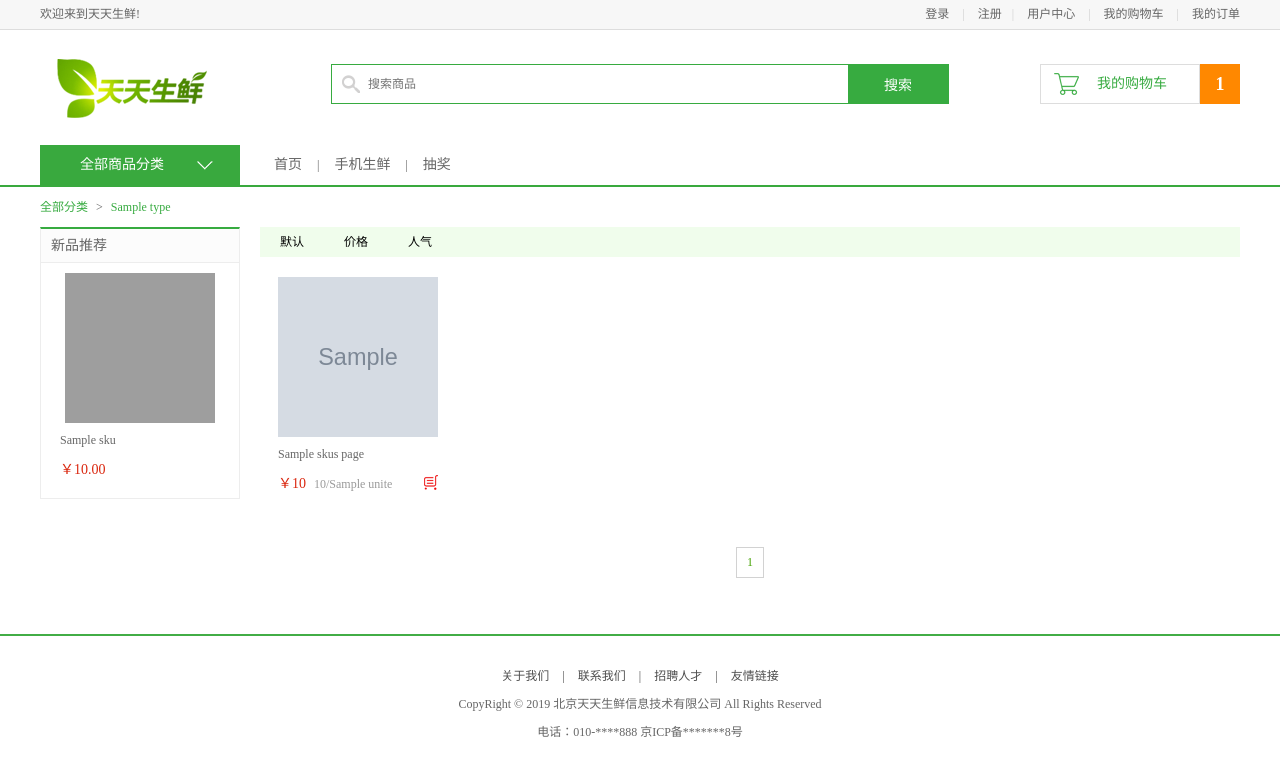
After one commit to ec1iqse/dailyfresh, a Django app: template templates/list.html in a window 1280 px wide. The commit adds this page. Shown: the top 776 px of the page. Run offline with Django 3.2, Linux system fonts and the light colour scheme; tables that the repository leaves empty hold one stand-in row (values such as "Sample post"); the template is opened without the code that fills it: values that come from a table or form of the project are taken from there, most other values are stand-ins (such as "Sample title", 1, 10 or a date in 2020); grey boxes marked "Sample" are stand-in pictures; data that the repository does not hold is empty; parts of the project's set-up code (start-up, migrations or seed data) failed here and were passed over; grey boxes are pictures that could not be loaded.

Commit message:
用户历史浏览记录 添加 完成 02_商品列表页内容的获取和显示 完成

```diff
--- a/apps/goods/urls.py
+++ b/apps/goods/urls.py
@@ -18,10 +18,12 @@ from django.urls import re_path
 from django.urls import path
 from .views import IndexView
 from .views import DetailView
+from .views import ListView
 
 # app_name = 'goods'
 
 urlpatterns = [
     path('index', IndexView.as_view(), name='index'),  # 首页
-    re_path(r'^goods/(?P<goods_id>\d+)$', DetailView.as_view(), name='detail')  # 详情页
+    re_path(r'^goods/(?P<goods_id>\d+)$', DetailView.as_view(), name='detail'),  # 详情页
+    re_path(r'^list/(?P<type_id>\d+)/(?P<page>\d+)$', ListView.as_view(), name='list')  # 列表页
 ]
--- a/templates/base_detail_list.html
+++ b/templates/base_detail_list.html
@@ -10,7 +10,7 @@
                 <span></span>
                 <ul class="subnav">
                     {% for type in types %}
-                    <li><a href="#" class="{{ type.logo }}">{{ type.name }}</a></li>
+                    <li><a href="{% url 'goods:list' type.id 1 %}" class="{{ type.logo }}">{{ type.name }}</a></li>
                     {% endfor %}
                 </ul>
             </div>
--- /dev/null
+++ b/templates/list.html
@@ -0,0 +1,82 @@
+{% extends 'base_detail_list.html' %}
+{% block title %}
+    天天生鲜-商品列表
+{% endblock title %}
+
+{% block main_content %}
+
+
+
+    <div class="breadcrumb">
+        <a href="#">全部分类</a>
+        <span>></span>
+        <a href="#">{{ type.name }}</a>
+    </div>
+
+    <div class="main_wrap clearfix">
+        <div class="l_wrap fl clearfix">
+            <div class="new_goods">
+                <h3>新品推荐</h3>
+                <ul>
+                    {% for sku in  new_skus %}
+                        <li>
+                            <a href="{% url 'goods:detail' sku.id %}"><img src="{{ sku.image.url }}"></a>
+                            <h4><a href="{% url 'goods:detail' sku.id %}">{{ sku.name }}</a></h4>
+                            <div class="prize">￥{{ sku.price }}</div>
+                        </li>
+                    {% endfor %}
+
+                </ul>
+            </div>
+        </div>
+
+        <div class="r_wrap fr clearfix">
+            <div class="sort_bar">
+                <a href="{% url 'goods:list' type.id 1 %}"{% if sort ==  'default' %} class="active"{% endif %}>默认</a>
+                <a href="{% url 'goods:list' type.id 1 %}?sort=price"
+                   {% if sort ==  'price' %}class="active"{% endif %}>价格</a>
+                <a href="{% url 'goods:list' type.id 1 %}?sort=hot"
+                   {% if sort ==  'hot' %}class="active"{% endif %}>人气</a>
+            </div>
+
+            <ul class="goods_type_list clearfix">
+                {% for sku in skus_page.object_list %}
+                    <li>
+                        <a href="{% url 'goods:detail' sku.id %}"><img src="{{ sku.image.url }}"></a>
+                        <h4><a href="{% url 'goods:detail' sku.id %}">{{ sku.name }}</a></h4>
+                        <div class="operate">
+                            <span class="prize">￥{{ sku.price }}</span>
+                            <span class="unit">{{ sku.price }}/{{ sku.unite }}</span>
+                            <a href="#" class="add_goods" title="加入购物车"></a>
+                        </div>
+                    </li>
+                {% endfor %}
+
+
+            </ul>
+
+            <div class="pagenation">
+                {% if skus_page.has_previous %}
+                    <a href="{% url 'goods:list' type.id  skus_page.previous_page_number %}?sort={{ sort }}">
+                        <上一页
+                    </a>
+                {% endif %}
+
+                {% for pindex in skus_page.paginator.page_range %}
+                    {% if pindex == skus_page.number %}
+                        <a href="{% url 'goods:list' type.id pindex %}?sort={{ sort }}" class="active">{{ pindex }}</a>
+                    {% else %}
+                        <a href="{% url 'goods:list' type.id  pindex %}?sort={{ sort }}">{{ pindex }}</a>
+                    {% endif %}
+                {% endfor %}
+
+
+
+                {% if skus_page.has_next %}
+                    <a href="{% url 'goods:list' type.id  skus_page.next_page_number %}?sort={{ sort }}">下一页></a>
+                {% endif %}
+
+            </div>
+        </div>
+    </div>
+{% endblock main_content %}
```
Also changed, not shown: apps/goods/views.py (+73 -0 lines).
